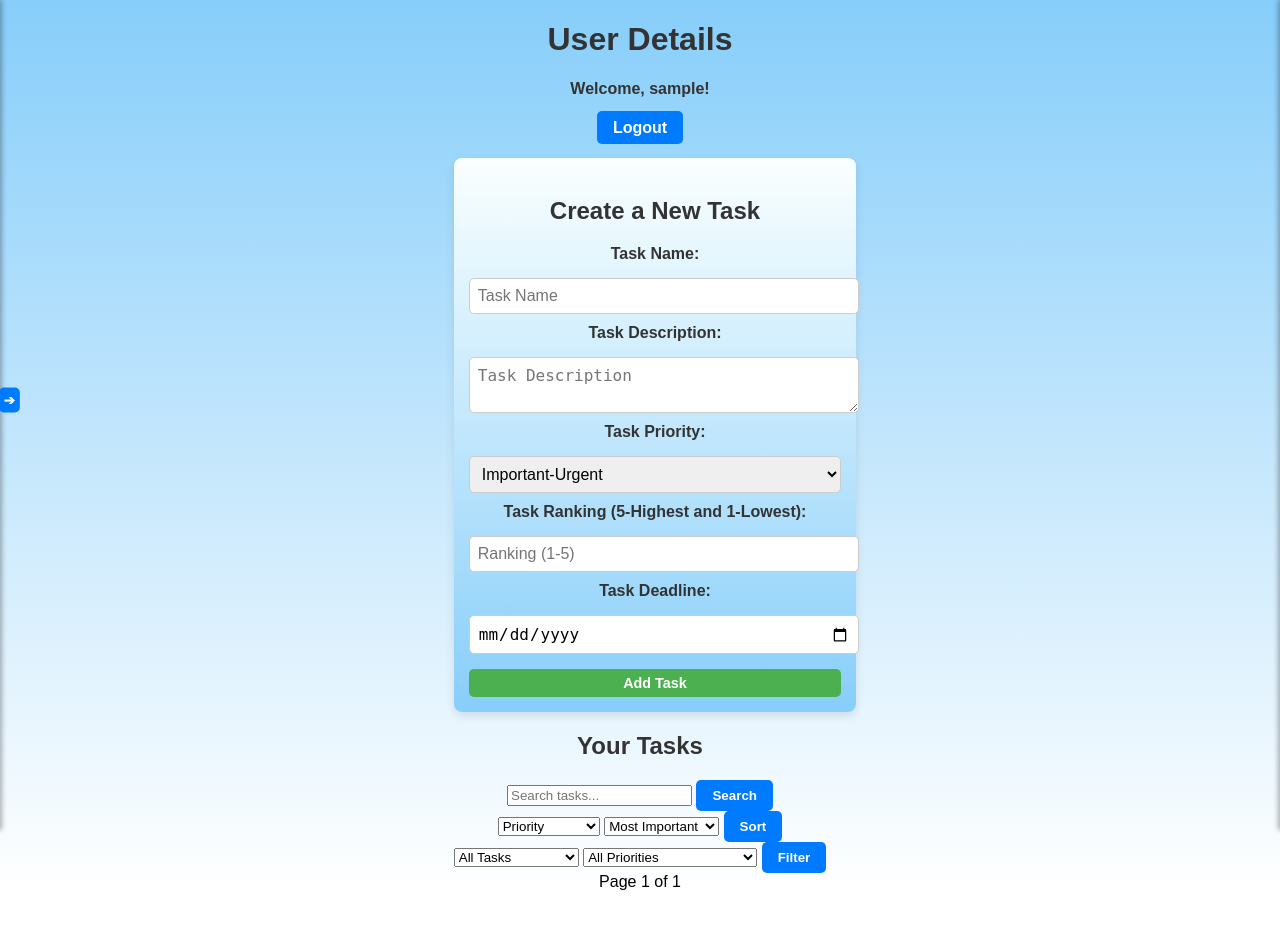
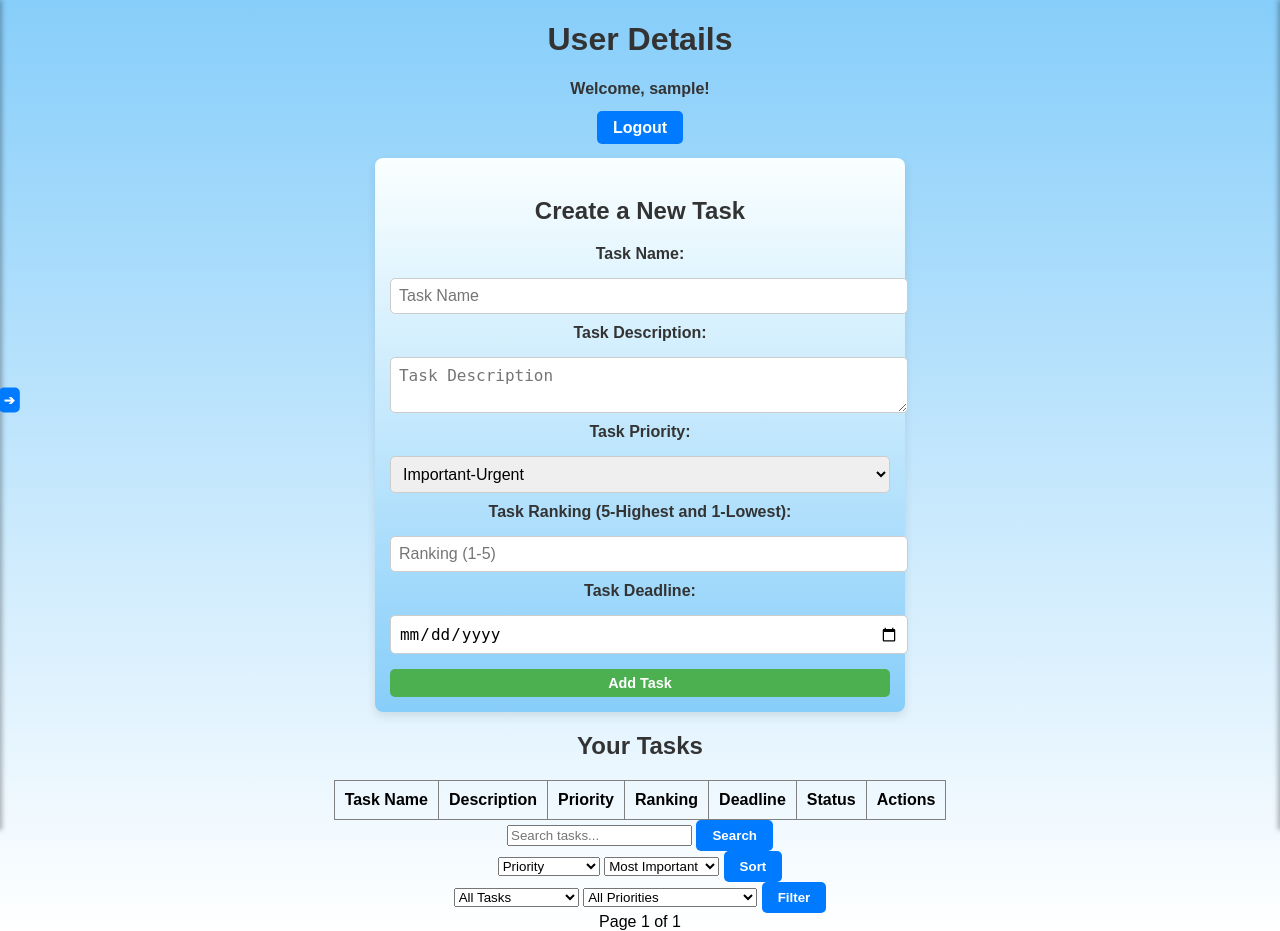
Before and after one commit to IsraelShowell/Prioritask-Task-Management, a Flask app: page /dashboard in a window 1280 px wide. Before the commit the page ends 890 px from the top, so only its background shows below. Run offline with Flask 3, Linux system fonts and the light colour scheme; the visitor is signed in with stand-in values (Sample User, id 1); data that the repository does not hold is empty.

Commit message:
Version 0.95

```diff
--- a/templates/dashboard.html
+++ b/templates/dashboard.html
@@ -185,6 +185,30 @@
         .complete-task-form button:hover {
             background-color: #007BA7;
         }
+
+
+        /* Media query for smaller screens */
+        @media screen and (max-width: 760px) {
+            .task-item a,
+            .task-item button,
+            .complete-task-form button {
+                display: inline; /* Display as inline text */
+                padding: 0; /* Remove padding */
+                font-size: 0.9rem; /* Adjust font size */
+                background-color: transparent; /* Remove background */
+                color: #007bff; /* Match link color */
+                border: none; /* Remove border */
+                text-decoration: underline; /* Add underline for link appearance */
+                cursor: pointer; /* Keep pointer cursor for interactivity */
+            }
+
+            .task-item a:hover,
+            .task-item button:hover,
+            .complete-task-form button:hover {
+                text-decoration: none; /* Optionally remove underline on hover */
+                color: #0056b3; /* Darken color on hover */
+            }
+        }
     </style>
 
 </head>
@@ -222,30 +246,44 @@
             <button type="submit">Add Task</button>
         </form>
 
-        <!-- Task List -->
-        <h2>Your Tasks</h2>
-        <ul class="task-list">
-            {% for task in tasks %}
-                <li class="task-item">
-                    <strong>{{ task[1] }}</strong>: {{ task[2] }}<br>
-                    Priority: {{ task[3] }} | Ranking: {{ task[4] }} | Deadline: {{ task[5] }}
-
-                    {% if task[6] == 'true' %}
-                        ✓ <!-- Completed task check mark -->
-                    {% endif %}
-
-                    <a href="{{ url_for('update_task', task_id=task[0]) }}">Edit</a> |
-                    <a href="{{ url_for('delete_task', task_id=task[0]) }}" onclick="return confirmDeleteTask()">Delete</a>
-                    <a href="javascript:void(0);" onclick="toggleAIChatPanel(this)" data-task='{{ task | tojson }}'>Ask Taski</a>
-
-                </li>
+        <!-- Task List in Tabular Format -->
+<h2>Your Tasks</h2>
+<table border="1" cellspacing="0" cellpadding="10" style="width: 100%; text-align: left; border-collapse: collapse;">
+    <thead>
+        <tr>
+            <th>Task Name</th>
+            <th>Description</th>
+            <th>Priority</th>
+            <th>Ranking</th>
+            <th>Deadline</th>
+            <th>Status</th>
+            <th>Actions</th>
+        </tr>
+    </thead>
+    <tbody>
+        {% for task in tasks %}
+        <tr>
+            <td><strong>{{ task[1] }}</strong></td>
+            <td>{{ task[2] }}</td>
+            <td>{{ task[3] }}</td>
+            <td>{{ task[4] }}</td>
+            <td>{{ task[5] }}</td>
+            <td>{% if task[6] == 'true' %}✓{% else %}Incomplete{% endif %}</td>
+            <td>
+                <a href="{{ url_for('update_task', task_id=task[0]) }}" class="task-item">Edit</a> |
+                <a href="{{ url_for('delete_task', task_id=task[0]) }}" class="task-item" onclick="return confirmDeleteTask()">Delete</a> |
+                <a href="javascript:void(0);" class="task-item" onclick="toggleAIChatPanel(this)" data-task='{{ task | tojson }}'>Ask Taski</a>
                 {% if task[6] == 'false' %}
-                <form method="POST" action="{{ url_for('dashboard') }}" class="complete-task-form">
+                <form method="POST" action="{{ url_for('dashboard') }}" class="complete-task-form" style="display:inline;">
                     <button type="submit" name="complete_task" value="{{ task[0] }}">Mark as Complete</button>
                 </form>
                 {% endif %}
-            {% endfor %}
-        </ul>
+            </td>
+        </tr>
+        {% endfor %}
+    </tbody>
+</table>
+
 
         <form method="GET" action="{{ url_for('dashboard', name=name, page=1) }}">
             <input type="text" name="search" value="{{ search_query }}" placeholder="Search tasks...">
```
